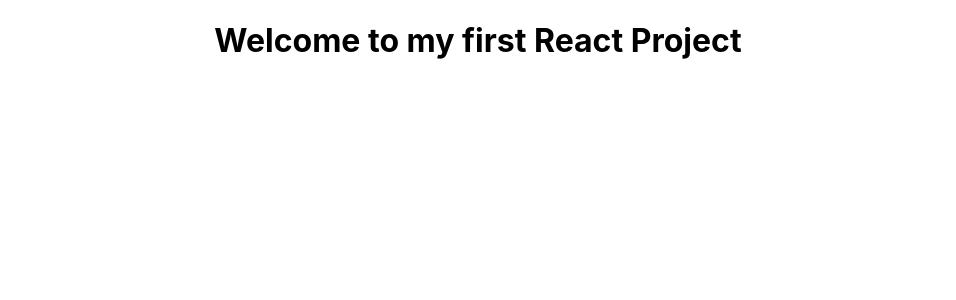
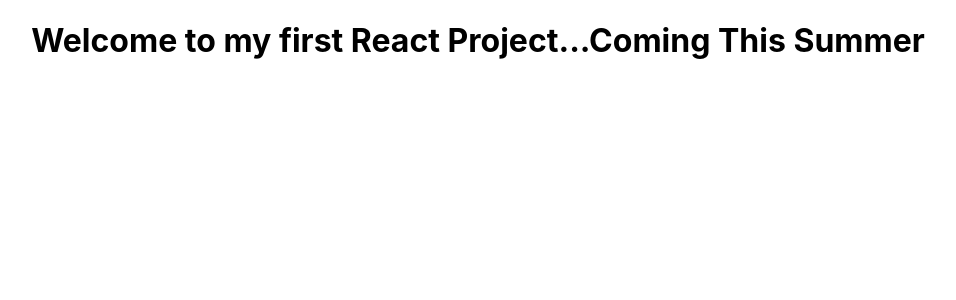
Before and after one commit to DulguunUranbaatar/React-Project, a React (Create React App) app in the folder Desktop/LeoProject/myapp/: page / in a window 1280 px wide. Shown: the top 300 px of the page, without its empty margins (162-1118 px from the left). Built offline with nearby package versions, Linux system fonts and the light colour scheme.

Commit message:
update one

```diff
--- a/Desktop/LeoProject/myapp/src/Header.js
+++ b/Desktop/LeoProject/myapp/src/Header.js
@@ -1,6 +1,6 @@
 const Header = () => {
     return(
-        <h1>Welcome to my first React Project</h1>
+        <h1>Welcome to my first React Project...Coming This Summer</h1>
     )
 }
 
```
